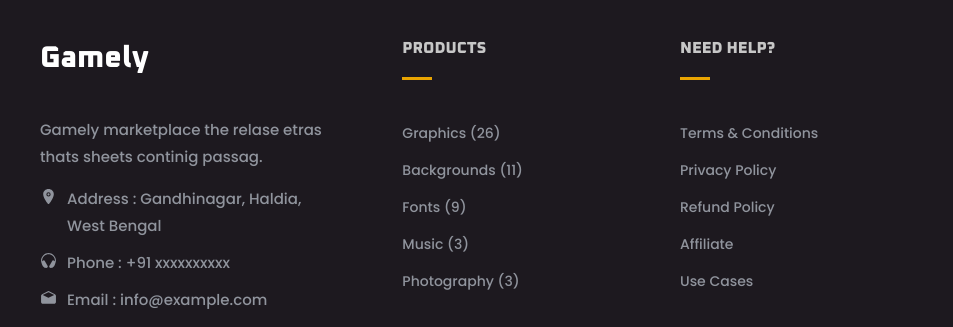
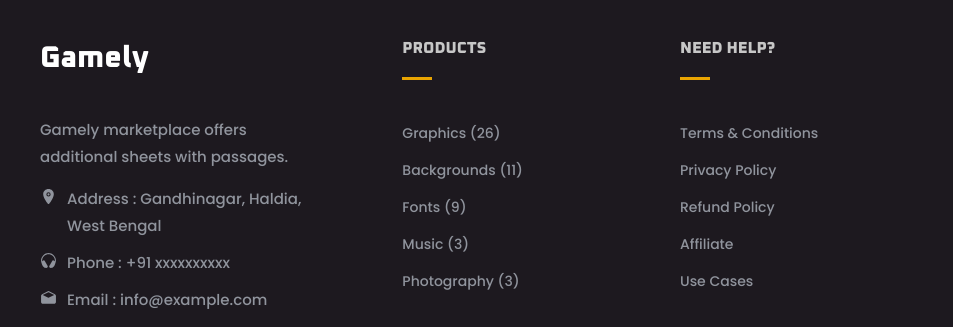
Before and after one commit to Someshsw1109/Gamely-Lets-Play, a plain HTML site: page index.html in a window 1280 px wide. Shown: the part 5781-6108 px from the top of the page, 0-953 px from the left. Drawn offline with nearby package versions, Linux system fonts and the light colour scheme.

Commit message:
Update index.html

```diff
--- a/index.html
+++ b/index.html
@@ -970,7 +970,7 @@
           <a href="#" class="logo">Gamely</a>
 
           <p class="footer-text">
-            Gamely marketplace the relase etras thats sheets continig passag.
+            Gamely marketplace offers additional sheets with passages.
           </p>
 
           <ul class="contact-list">
```
